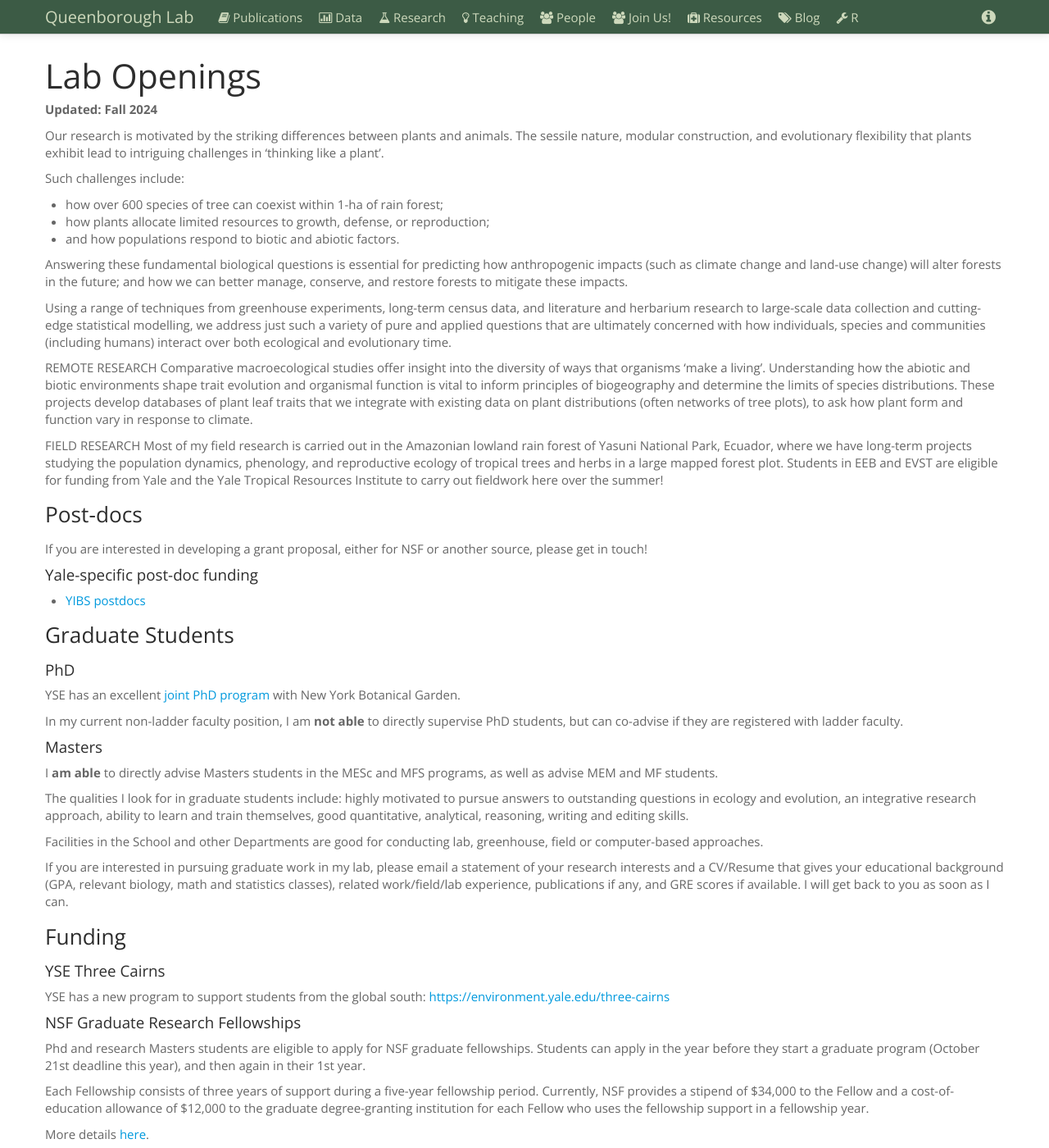
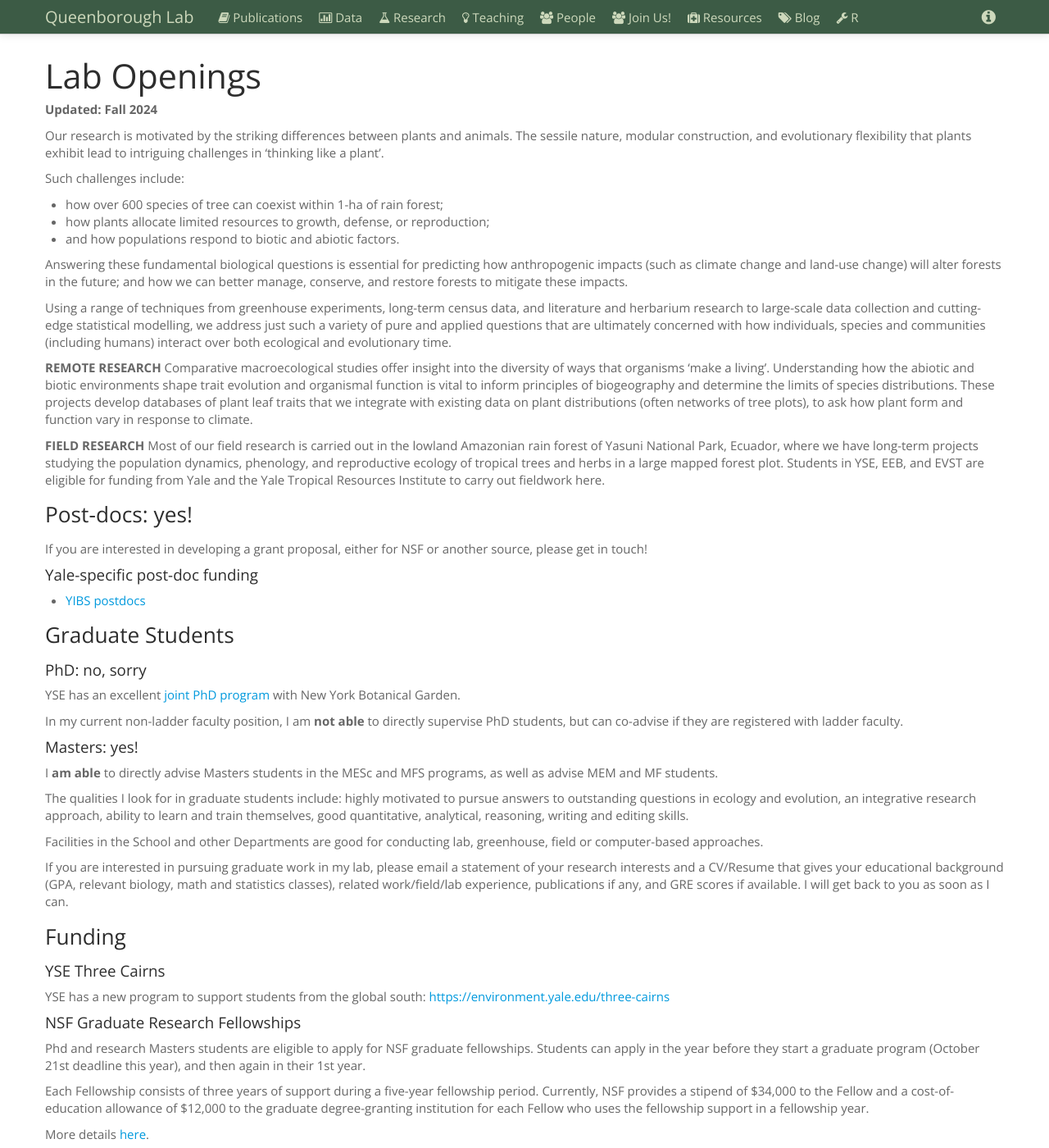
Before and after one commit to saq/saq.github.io, a Jekyll site: the page built from lab-openings.md, in a window 1280 px wide and 1400 px high. Shown: the whole window at 82% size. Built offline with Jekyll 4.4.1, drawn with Linux system fonts in a browser that asks for light colours; some of the changed text lies outside the part shown.

Commit message:
Update lab-openings.md

```diff
--- a/lab-openings.md
+++ b/lab-openings.md
@@ -19,15 +19,15 @@ Answering these fundamental biological questions is essential for predicting how
 
 Using a range of techniques from greenhouse experiments, long-term census data, and literature and herbarium research to large-scale data collection and cutting-edge statistical modelling, we address just such a variety of pure and applied questions that are ultimately concerned with how individuals, species and communities (including humans) interact over both ecological and evolutionary time.
 
-REMOTE RESEARCH
+**REMOTE RESEARCH**
 Comparative macroecological studies offer insight into the diversity of ways that organisms ‘make a living’. Understanding how the abiotic and biotic environments shape trait evolution and organismal function is vital to inform principles of biogeography and determine the limits of species distributions. These projects develop databases of plant leaf traits that we integrate with existing data on plant distributions (often networks of tree plots), to ask how plant form and function vary in response to climate.
 
-FIELD RESEARCH
-Most of my field research is carried out in the Amazonian lowland rain forest of Yasuni National Park, Ecuador, where we have long-term projects studying the population dynamics, phenology, and reproductive ecology of tropical trees and herbs in a large mapped forest plot. Students in EEB and EVST are eligible for funding from Yale and the Yale Tropical Resources Institute to carry out fieldwork here over the summer!
+**FIELD RESEARCH**
+Most of our field research is carried out in the lowland Amazonian rain forest of Yasuni National Park, Ecuador, where we have long-term projects studying the population dynamics, phenology, and reproductive ecology of tropical trees and herbs in a large mapped forest plot. Students in YSE, EEB, and EVST are eligible for funding from Yale and the Yale Tropical Resources Institute to carry out fieldwork here.
 
 
 
-### Post-docs
+### Post-docs: yes!
 If you are interested in developing a grant proposal, either for NSF or another source, please get in touch!
 
 #### Yale-specific post-doc funding
@@ -38,13 +38,13 @@ If you are interested in developing a grant proposal, either for NSF or another
 
 ### Graduate Students
 
-#### PhD
+#### PhD: no, sorry
 
 YSE has an excellent [joint PhD program](https://environment.yale.edu/doctoral/degrees/joint-nybg/) with New York Botanical Garden.
 
 In my current non-ladder faculty position, I am **not able** to directly supervise PhD students, but can co-advise if they are registered with ladder faculty.
 
-#### Masters
+#### Masters: yes!
 
 I **am able** to directly advise Masters students in the MESc and MFS programs, as well as advise MEM and MF students.
 
@@ -70,7 +70,7 @@ Each Fellowship consists of three years of support during a five-year fellowship
 More details [here](https://www.nsfgrfp.org/).
 
 
-### Undergraduate students
+### Undergraduate students: yes!
 I encourage sincere, hardworking and motivated undergraduate students to actively participate in research projects or to conduct their own independent research. Please see [here](http://www.simonqueenborough.info/people.html) for undergraduates who have worked in the lab.
 
 If you are interested in gaining practical experience in ecology and evolution and you are interested in the research described on this website, please contact me to discuss possibilities. Please include details of the courses you have taken/are taking, current GPA, etc.
```
